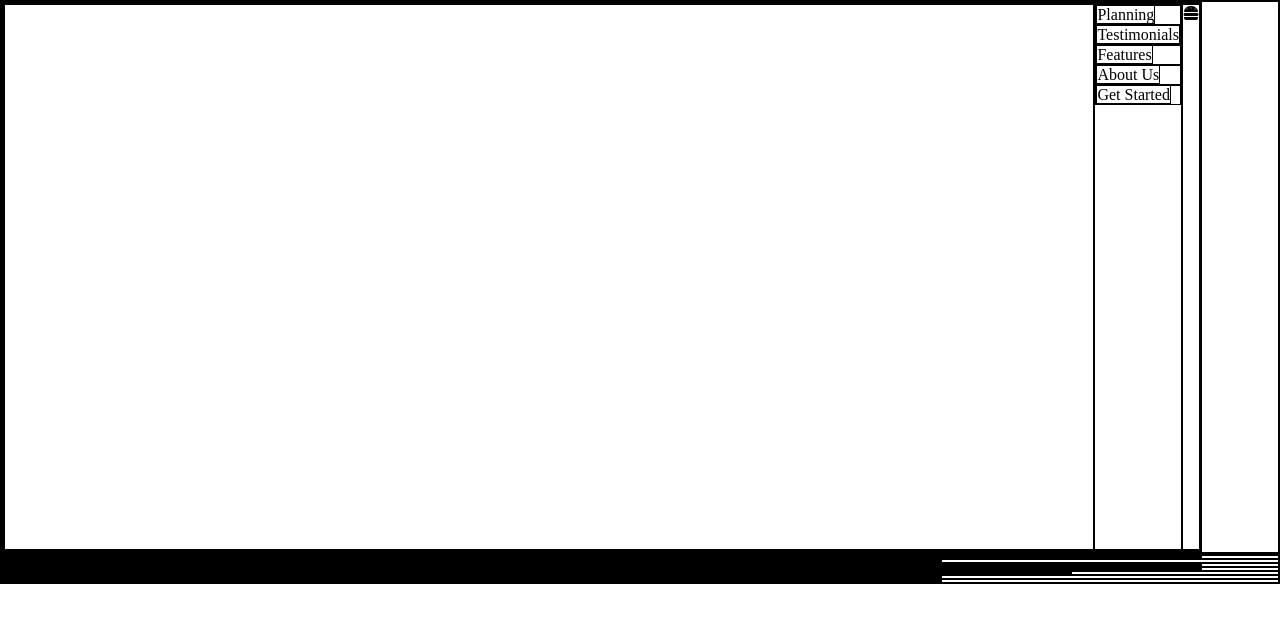
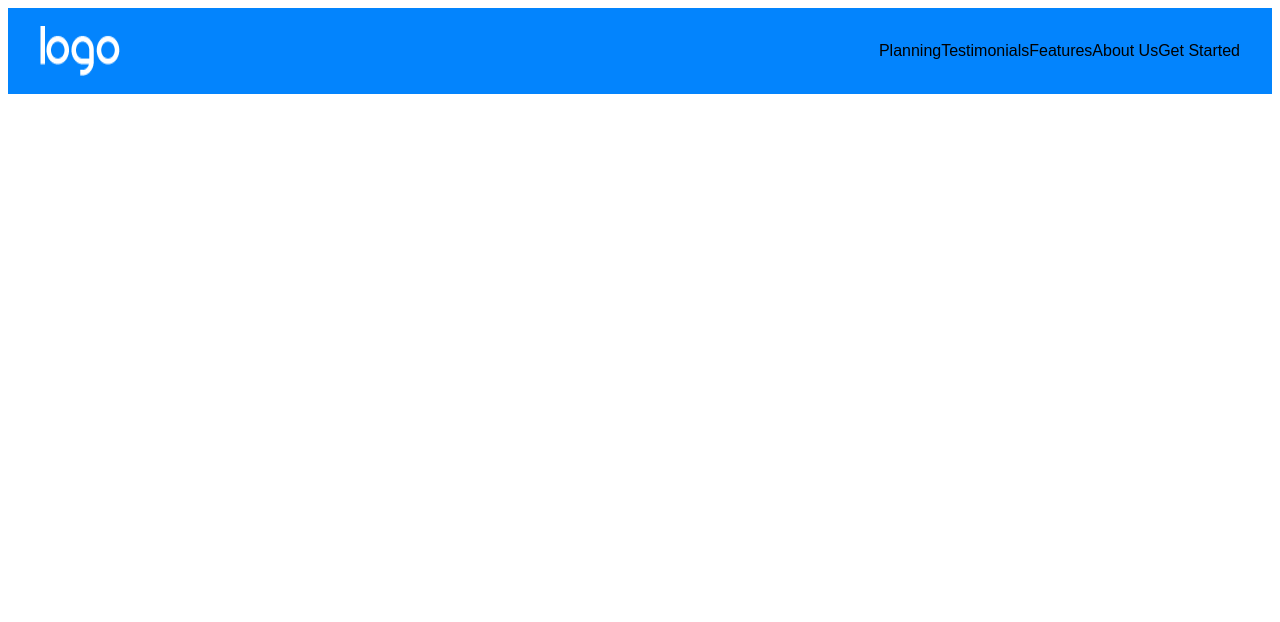
Before and after one commit to casalaspro/htmlcss-responsive-layout, a plain HTML site: page index.html in a window 1280 px wide. Drawn offline with Linux system fonts and the light colour scheme.

Commit message:
ADD - Font

```diff
--- a/app.css
+++ b/app.css
@@ -1,3 +1,5 @@
+@import url('https://fonts.googleapis.com/css2?family=Fredoka:wght@300..700&display=swap')
+
 /* RESET */
 
 *{
@@ -16,13 +18,23 @@ a{
 }
 
 img{
-  width: 100%;
+  max-width: 100%;
+}
+
+body{
+  font-family: "Fredoka", sans-serif;
 }
 
 /* DEBUG */
 
-body *{
+/* body *{
   border: solid 1px black;
+} */
+
+/* UTILITIES */
+
+.flex{
+  display: flex;
 }
 
 /* LAYOUT */
@@ -43,11 +55,27 @@ body *{
   max-width: 940px;
 }
 
-/* UTILITIES */
+[class^='container']{
+  margin: 0 auto;
+}
 
-.flex{
-  display: flex;
+/* HEADER */
+
+nav{
+  background-color: #0384FD;
+  padding: 18px;
 }
+
+nav .fa-solid{
+  display: none;
+}
+
+nav .row{
+  justify-content: space-between;
+}
+
+
+
 
 /* MEDIA QUERIES */
 
--- a/index.html
+++ b/index.html
@@ -16,7 +16,7 @@
 
           <img class="logo" src="./img/logo.png" alt="">
 
-          <ul>
+          <ul class="flex">
             <li><a href="#">Planning</a></li>
             <li><a href="#">Testimonials</a></li>
             <li><a href="#">Features</a></li>
```
